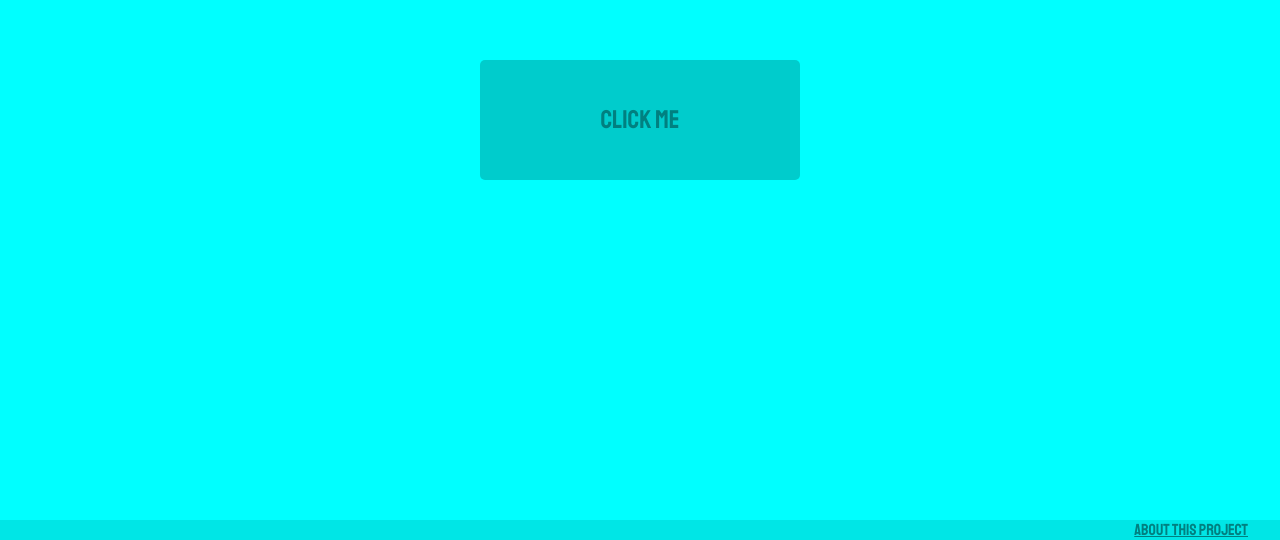
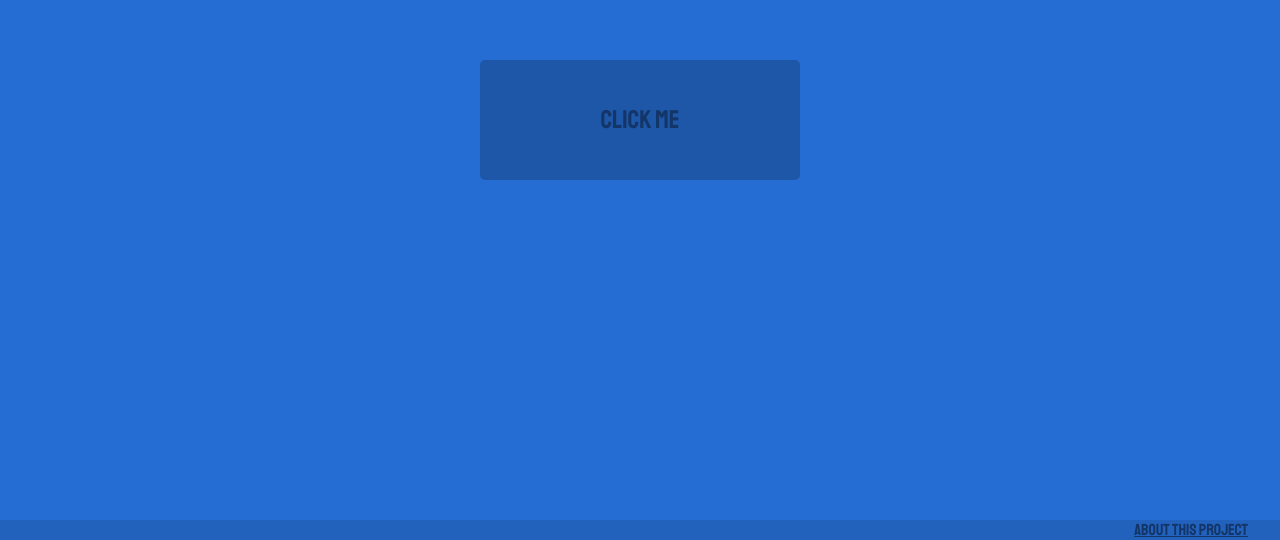
Before and after one commit to 5alid-shammout/mouse-destroy, a plain HTML site: page index.html in a window 1280 px wide. Shown: the part 280-820 px from the top of the page. Drawn offline with Linux system fonts and the light colour scheme.

Commit message:
change the color

```diff
--- a/style.scss
+++ b/style.scss
@@ -10,17 +10,17 @@ body {
   align-items: center;
   height: 100vh;
   width: 100vw;
-  background-color: aqua;
+  background-color: #266DD3;
   overflow: hidden;
   position: relative;
 
   button {
-    background: darken($color: aqua, $amount: 10);
+    background: darken($color: #266DD3, $amount: 10);
     border: none;
     border-radius: 5px;
     width: 25vw;
     height: 15vh;
-    color: darken($color: aqua, $amount: 25);
+    color: darken($color: #266DD3, $amount: 25);
     font-size: 2vw;
     text-transform: uppercase;
     cursor: pointer;
@@ -36,7 +36,7 @@ body {
   }
 
   .notes {
-    background: darken($color: aqua, $amount: 5);
+    background: darken($color: #266DD3, $amount: 5);
     width: 100vw;
     position: absolute;
     top: auto;
@@ -49,7 +49,7 @@ body {
     a {
       margin-right: 2.5vw;
       font-family: "Staatliches", cursive;
-      color: darken($color: aqua, $amount: 25);
+      color: darken($color: #266DD3, $amount: 25);
     }
   }
 }
--- a/style2.scss
+++ b/style2.scss
@@ -6,14 +6,14 @@
 }
 #notfound404{
     height: 100vh;
-    background: aqua;
+    background: #266DD3;
     display: flex;
     flex-direction: column;
     justify-content: center;
     align-items: center;
 
     h1{
-        color: darken($color: aqua, $amount: 25);
+        color: darken($color: #266DD3, $amount: 25);
         font-size: 10vw;
         width: auto;
         letter-spacing: 1.5px;
```
Also changed, not shown: style.css, style2.css, 2 other files.
